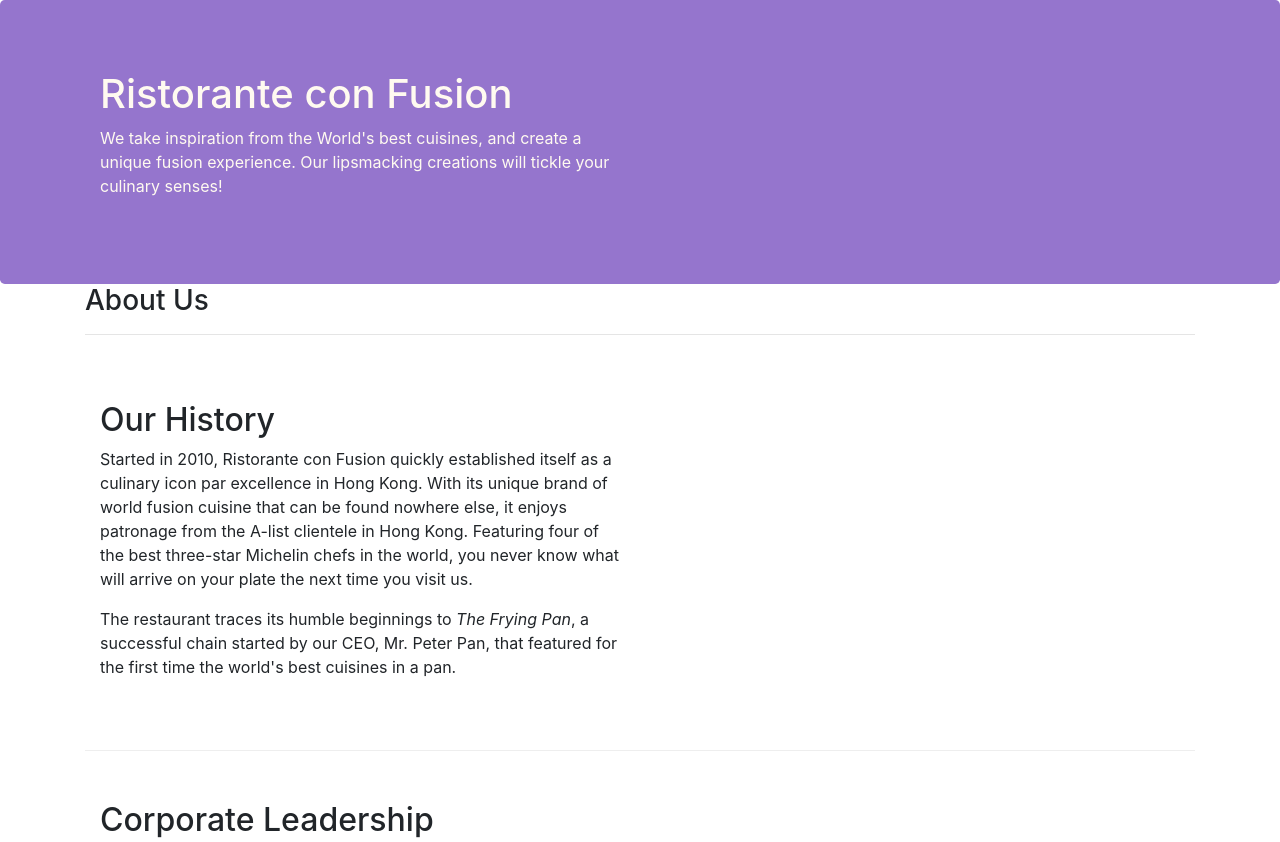
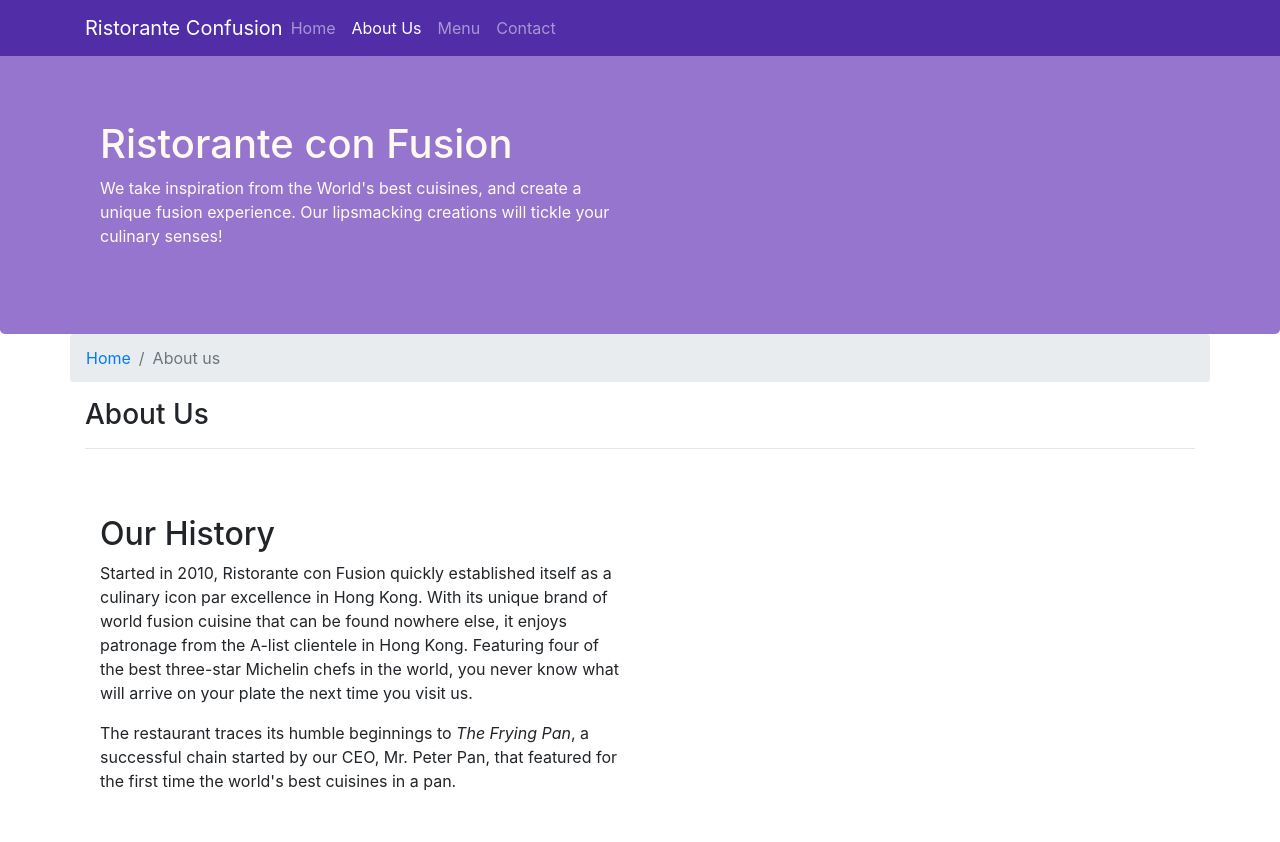
Before and after one commit to atabana/Confusion, a website: page aboutus.html in a window 1280 px wide. Shown: the top 842 px of the page. Drawn offline with nearby package versions, Linux system fonts and the light colour scheme.

Commit message:
Add navigation

```diff
--- a/aboutus.html
+++ b/aboutus.html
@@ -15,13 +15,30 @@
 </head>
 
 <body>
+    <nav class="navbar navbar-dark navbar-expand-sm fixed-top">
+        <div class="container">
+            <button class="navbar-toggler" type="button" data-toggle="collapse" data-target="#Navbar">
+                <span class="navbar-toggler-icon"></span>
+            </button>
+            <a class="navbar-brand mr-auto" href="#">Ristorante Confusion</a>
+            <div class="collapse navbar-collapse" id="Navbar">
+                <ul class="navbar-nav mr-auto">
+                    <li class="nav-item "><a class="nav-link" href="./index.html">Home</a></li>
+                    <li class="nav-item active"><a class="nav-link" href="#">About Us</a></li>
+                    <li class="nav-item"><a class="nav-link" href="#">Menu</a></li>
+                    <li class="nav-item"><a class="nav-link" href="#">Contact</a></li>
+                </ul>
+            </div>
 
+        </div>
+    </nav>
     <header class="jumbotron">
         <div class="container">
             <div class="row row-header">
                 <div class="col-12 col-sm-6">
                     <h1>Ristorante con Fusion</h1>
-                    <p>We take inspiration from the World's best cuisines, and create a unique fusion experience. Our lipsmacking creations will tickle your culinary senses!</p>
+                    <p>We take inspiration from the World's best cuisines, and create a unique fusion experience. Our
+                        lipsmacking creations will tickle your culinary senses!</p>
                 </div>
                 <div class="col-12 col-sm">
                 </div>
@@ -31,6 +48,10 @@
 
     <div class="container">
         <div class="row">
+            <ol class="col-12 breadcrumb">
+                <li class="breadcrumb-item"><a href="./index.html">Home</a></li>
+                <li class="breadcrumb-item active">About us</li>
+            </ol>
             <div class="col-12">
                 <h3>About Us</h3>
                 <hr>
@@ -40,8 +61,13 @@
         <div class="row row-content">
             <div class="col-xs-12 col-sm-6">
                 <h2>Our History</h2>
-                <p>Started in 2010, Ristorante con Fusion quickly established itself as a culinary icon par excellence in Hong Kong. With its unique brand of world fusion cuisine that can be found nowhere else, it enjoys patronage from the A-list clientele in Hong Kong.  Featuring four of the best three-star Michelin chefs in the world, you never know what will arrive on your plate the next time you visit us.</p>
-                <p>The restaurant traces its humble beginnings to <em>The Frying Pan</em>, a successful chain started by our CEO, Mr. Peter Pan, that featured for the first time the world's best cuisines in a pan.</p>
+                <p>Started in 2010, Ristorante con Fusion quickly established itself as a culinary icon par excellence
+                    in Hong Kong. With its unique brand of world fusion cuisine that can be found nowhere else, it
+                    enjoys patronage from the A-list clientele in Hong Kong. Featuring four of the best three-star
+                    Michelin chefs in the world, you never know what will arrive on your plate the next time you visit
+                    us.</p>
+                <p>The restaurant traces its humble beginnings to <em>The Frying Pan</em>, a successful chain started
+                    by our CEO, Mr. Peter Pan, that featured for the first time the world's best cuisines in a pan.</p>
             </div>
             <div>
             </div>
@@ -52,13 +78,27 @@
             <div class="col-12">
                 <h2>Corporate Leadership</h2>
                 <h3>Peter Pan <small>Chief Epicurious Officer</small></h3>
-                <p class="d-none d-sm-block">Our CEO, Peter, credits his hardworking East Asian immigrant parents who undertook the arduous journey to the shores of America with the intention of giving their children the best future. His mother's wizardy in the kitchen whipping up the tastiest dishes with whatever is available inexpensively at the supermarket, was his first inspiration to create the fusion cuisines for which <em>The Frying Pan</em> became well known. He brings his zeal for fusion cuisines to this restaurant, pioneering cross-cultural culinary connections.</p>
+                <p class="d-none d-sm-block">Our CEO, Peter, credits his hardworking East Asian immigrant parents who
+                    undertook the arduous journey to the shores of America with the intention of giving their children
+                    the best future. His mother's wizardy in the kitchen whipping up the tastiest dishes with whatever
+                    is available inexpensively at the supermarket, was his first inspiration to create the fusion
+                    cuisines for which <em>The Frying Pan</em> became well known. He brings his zeal for fusion
+                    cuisines to this restaurant, pioneering cross-cultural culinary connections.</p>
                 <h3>Dhanasekaran Witherspoon <small>Chief Food Officer</small></h3>
-                <p class="d-none d-sm-block">Our CFO, Danny, as he is affectionately referred to by his colleagues, comes from a long established family tradition in farming and produce. His experiences growing up on a farm in the Australian outback gave him great appreciation for varieties of food sources. As he puts it in his own words, <em>Everything that runs, wins, and everything that stays, pays!</em></p>
+                <p class="d-none d-sm-block">Our CFO, Danny, as he is affectionately referred to by his colleagues,
+                    comes from a long established family tradition in farming and produce. His experiences growing up
+                    on a farm in the Australian outback gave him great appreciation for varieties of food sources. As
+                    he puts it in his own words, <em>Everything that runs, wins, and everything that stays, pays!</em></p>
                 <h3>Agumbe Tang <small>Chief Taste Officer</small></h3>
-                <p class="d-none d-sm-block">Blessed with the most discerning gustatory sense, Agumbe, our CTO, personally ensures that every dish that we serve meets his exacting tastes. Our chefs dread the tongue lashing that ensues if their dish does not meet his exacting standards. He lives by his motto, <em>You click only if you survive my lick.</em></p>
+                <p class="d-none d-sm-block">Blessed with the most discerning gustatory sense, Agumbe, our CTO,
+                    personally ensures that every dish that we serve meets his exacting tastes. Our chefs dread the
+                    tongue lashing that ensues if their dish does not meet his exacting standards. He lives by his
+                    motto, <em>You click only if you survive my lick.</em></p>
                 <h3>Alberto Somayya <small>Executive Chef</small></h3>
-                <p class="d-none d-sm-block">Award winning three-star Michelin chef with wide International experience having worked closely with whos-who in the culinary world, he specializes in creating mouthwatering Indo-Italian fusion experiences. He says, <em>Put together the cuisines from the two craziest cultures, and you get a winning hit! Amma Mia!</em></p>
+                <p class="d-none d-sm-block">Award winning three-star Michelin chef with wide International experience
+                    having worked closely with whos-who in the culinary world, he specializes in creating mouthwatering
+                    Indo-Italian fusion experiences. He says, <em>Put together the cuisines from the two craziest
+                        cultures, and you get a winning hit! Amma Mia!</em></p>
             </div>
         </div>
 
@@ -70,7 +110,7 @@
                 <div class="col-4 offset-1 col-sm-2">
                     <h5>Links</h5>
                     <ul class="list-unstyled">
-                        <li><a href="#">Home</a></li>
+                        <li><a href="./index.html">Home</a></li>
                         <li><a href="#">About</a></li>
                         <li><a href="#">Menu</a></li>
                         <li><a href="#">Contact</a></li>
--- a/css/styles.css
+++ b/css/styles.css
@@ -28,3 +28,12 @@
     margin: 0px;
     color: #0F0F0F;
 }
+
+body{
+    padding: 50px 0px 0px 0px;
+    z-index: 0;
+}
+
+.navbar-dark{
+    background-color: #512DA8;
+}
```
Also changed, not shown: index.html (+28 -5 lines). Lines whose indentation alone changed are shown as unchanged.
